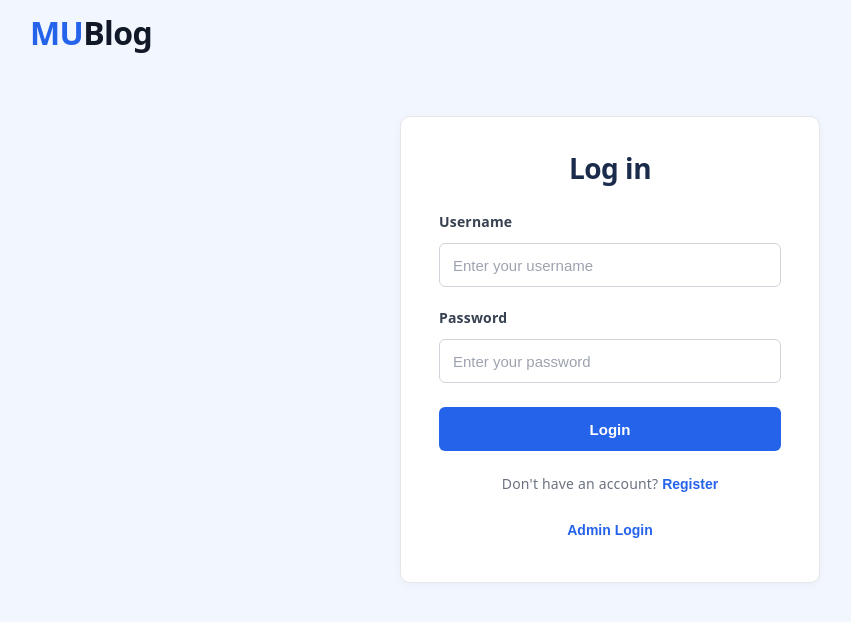
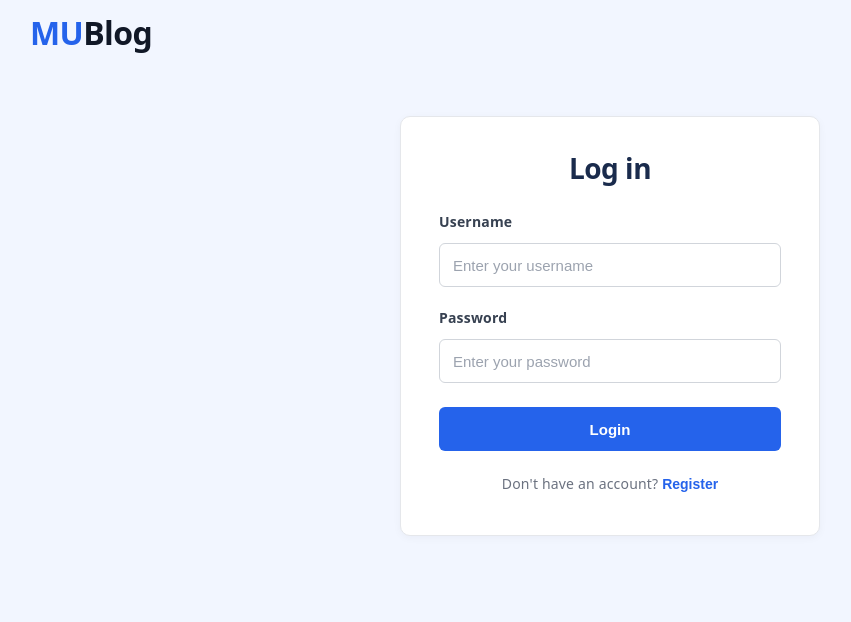
Before and after one commit to edenkabada/multi-user-blog-application, a React app in the folder frontend/: page /login in a window 1280 px wide. Shown: the top 622 px of the page, without its empty margins (30-881 px from the left). Built offline with nearby package versions, Linux system fonts and the light colour scheme; no server answers; the HTML template or start-up script is replaced by a standard one.

Commit message:
Fix production deployment and hide admin login link

```diff
--- a/frontend/src/pages/Login.jsx
+++ b/frontend/src/pages/Login.jsx
@@ -120,12 +120,6 @@ function Login() {
                     </button>
                 </p>
 
-                <p className="register-link">
-                    <button onClick={() => navigate('/admin/login')}>
-                        Admin Login
-                    </button>
-                </p>
-
             </div>
         </div>
     )
```
Also changed, not shown: 2 other files (tests, documents, lock files or other folders).
